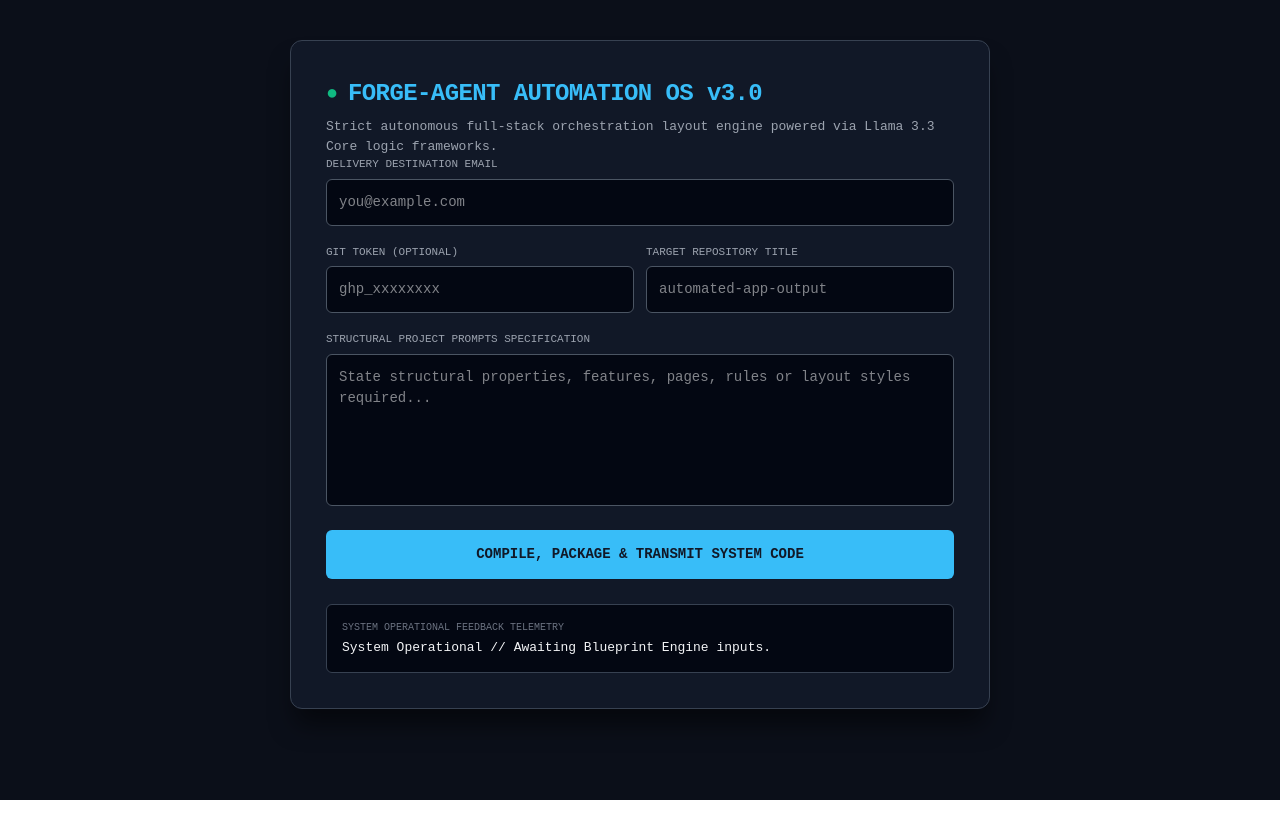
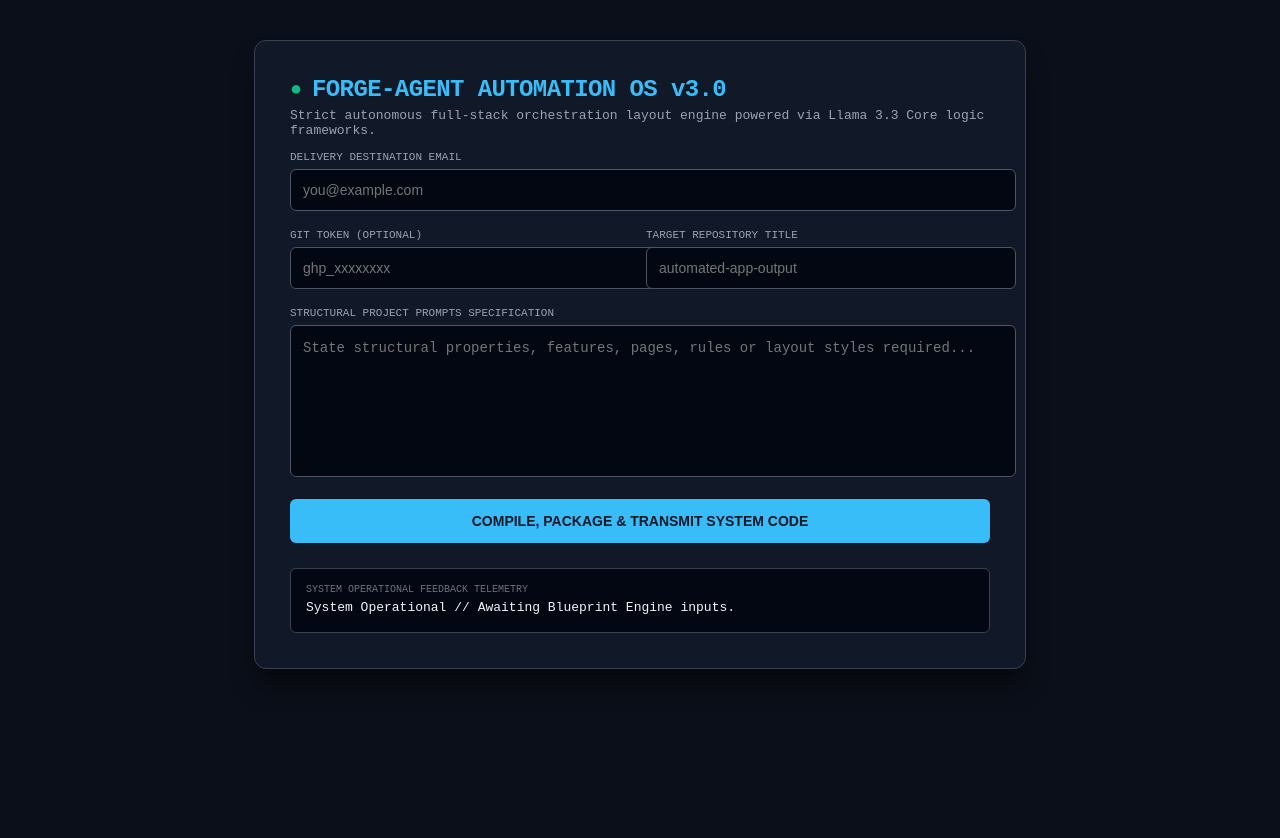
Before and after one commit to LAKSHYA369-cpu/forge-agent, a Next.js app in the folder forge-agent/: page / in a window 1280 px wide. Shown: the top 838 px of the page. Before the commit the page ends 800 px from the top, so only its background shows below. Built offline with nearby package versions, Linux system fonts and the light colour scheme.

Commit message:
Refactor RootLayout and update metadata
Updated metadata and modified layout structure.

```diff
--- a/forge-agent/app/layout.tsx
+++ b/forge-agent/app/layout.tsx
@@ -1,33 +1,20 @@
-import type { Metadata } from "next";
-import { Geist, Geist_Mono } from "next/font/google";
-import "./globals.css";
+import React from 'react';
 
-const geistSans = Geist({
-  variable: "--font-geist-sans",
-  subsets: ["latin"],
-});
-
-const geistMono = Geist_Mono({
-  variable: "--font-geist-mono",
-  subsets: ["latin"],
-});
-
-export const metadata: Metadata = {
-  title: "Create Next App",
-  description: "Generated by create next app",
+export const metadata = {
+  title: 'Forge-Agent OS',
+  description: 'Autonomous Developer Platform Core Engine',
 };
 
 export default function RootLayout({
   children,
-}: Readonly<{
+}: {
   children: React.ReactNode;
-}>) {
+}) {
   return (
-    <html
-      lang="en"
-      className={`${geistSans.variable} ${geistMono.variable} h-full antialiased`}
-    >
-      <body className="min-h-full flex flex-col">{children}</body>
+    <html lang="en">
+      <body style={{ margin: 0, padding: 0, background: '#0b0f19' }}>
+        {children}
+      </body>
     </html>
   );
 }
```
